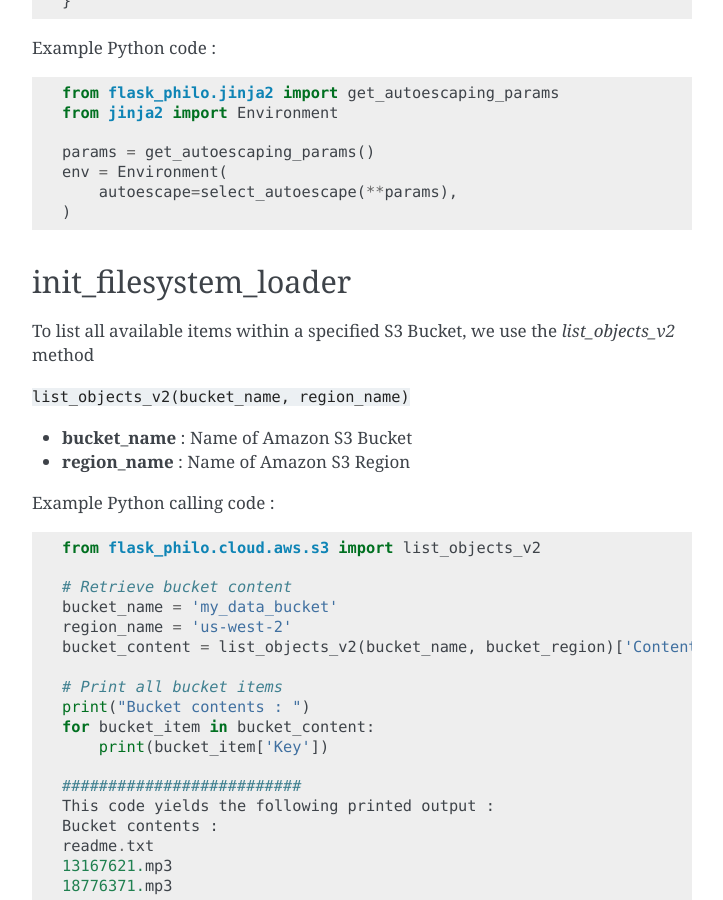
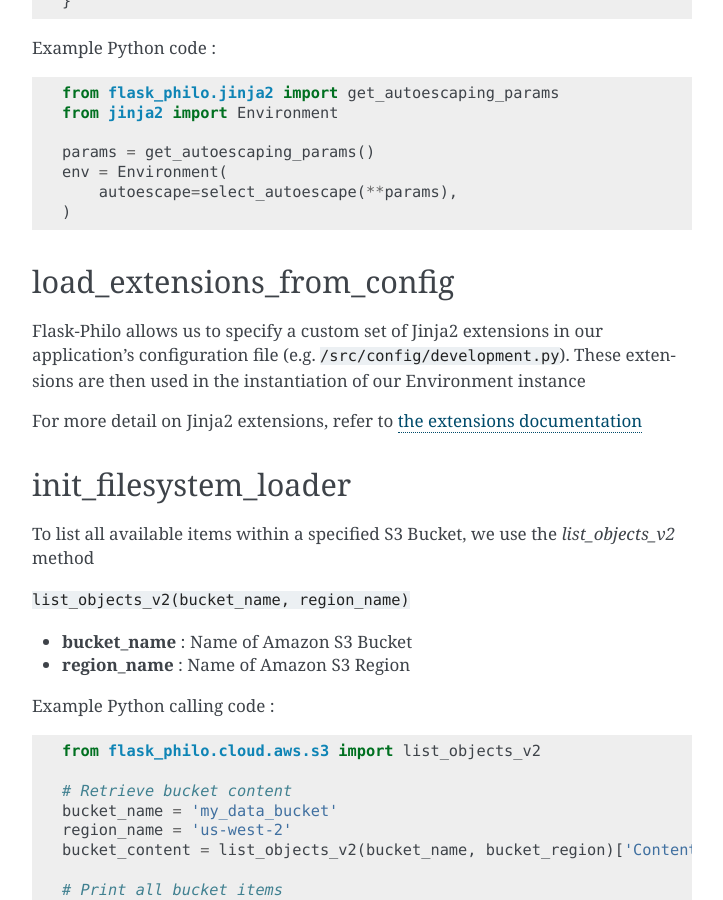
Before and after one commit to fenderdigital/flask-philo, a Sphinx documentation site: the page built from documentation/source/etc/jinja.rst, in a window 1280 px wide and 900 px high, scrolled down 1672 px. Shown: the whole window, without its empty margins (388-1111 px from the left). Built offline with Sphinx 7.4.7, drawn with Linux system fonts in a browser that asks for light colours; pages that are not in the unit, such as notebooks, are missing from menus; some of the changed text lies outside the part shown.

Commit message:
jinja docs

```diff
--- a/documentation/source/etc/jinja.rst
+++ b/documentation/source/etc/jinja.rst
@@ -87,6 +87,15 @@
     )
 
 
+load_extensions_from_config
+###########################
+
+Flask-Philo allows us to specify a custom set of Jinja2 extensions in our application's configuration file (e.g. ``/src/config/development.py``).
+These extensions are then used in the instantiation of our Environment instance
+
+For more detail on Jinja2 extensions, refer to `the extensions documentation <http://jinja.pocoo.org/docs/2.10/extensions/#jinja-extensions>`_
+
+
 
 init_filesystem_loader
 ############################
```
